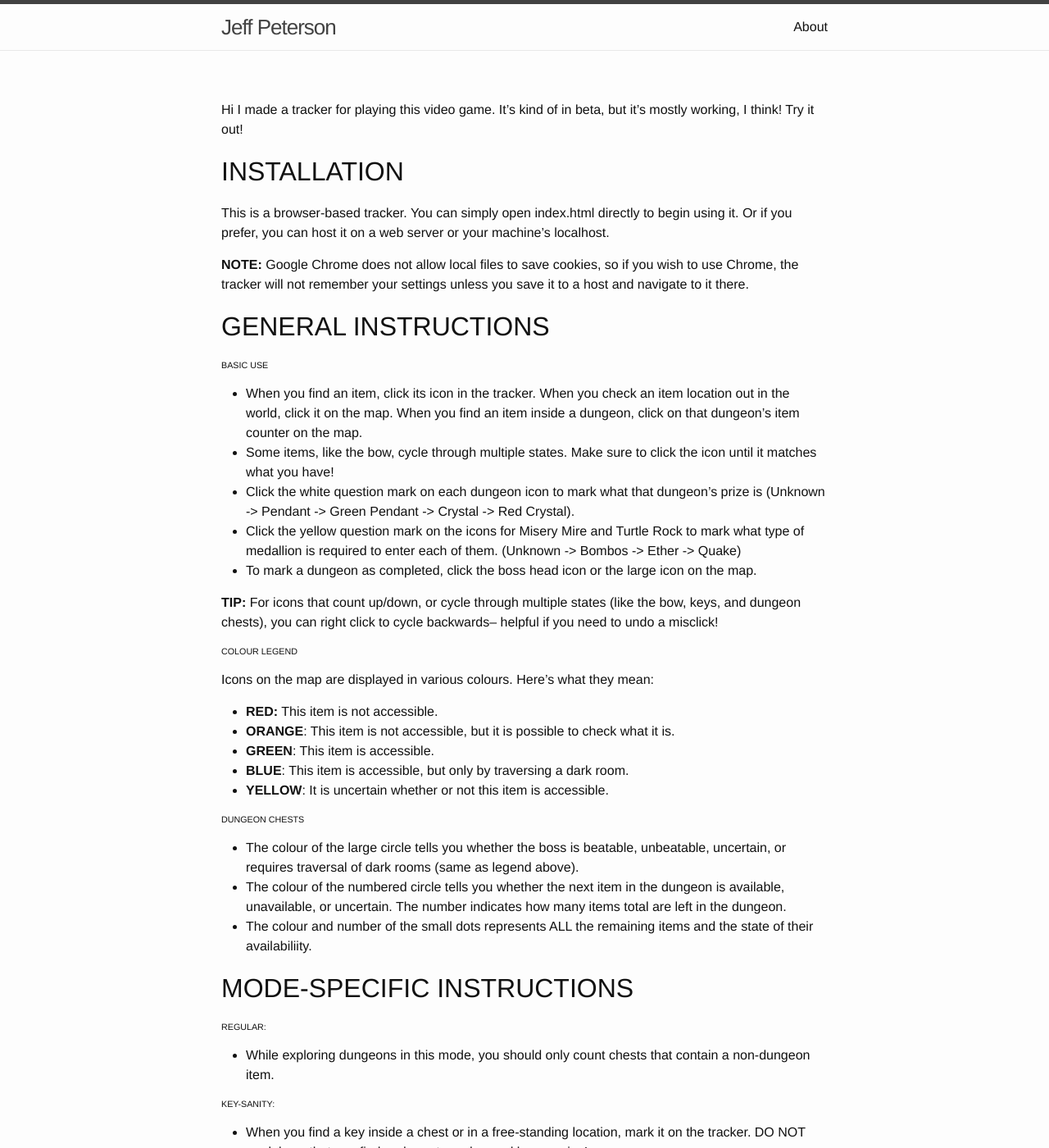
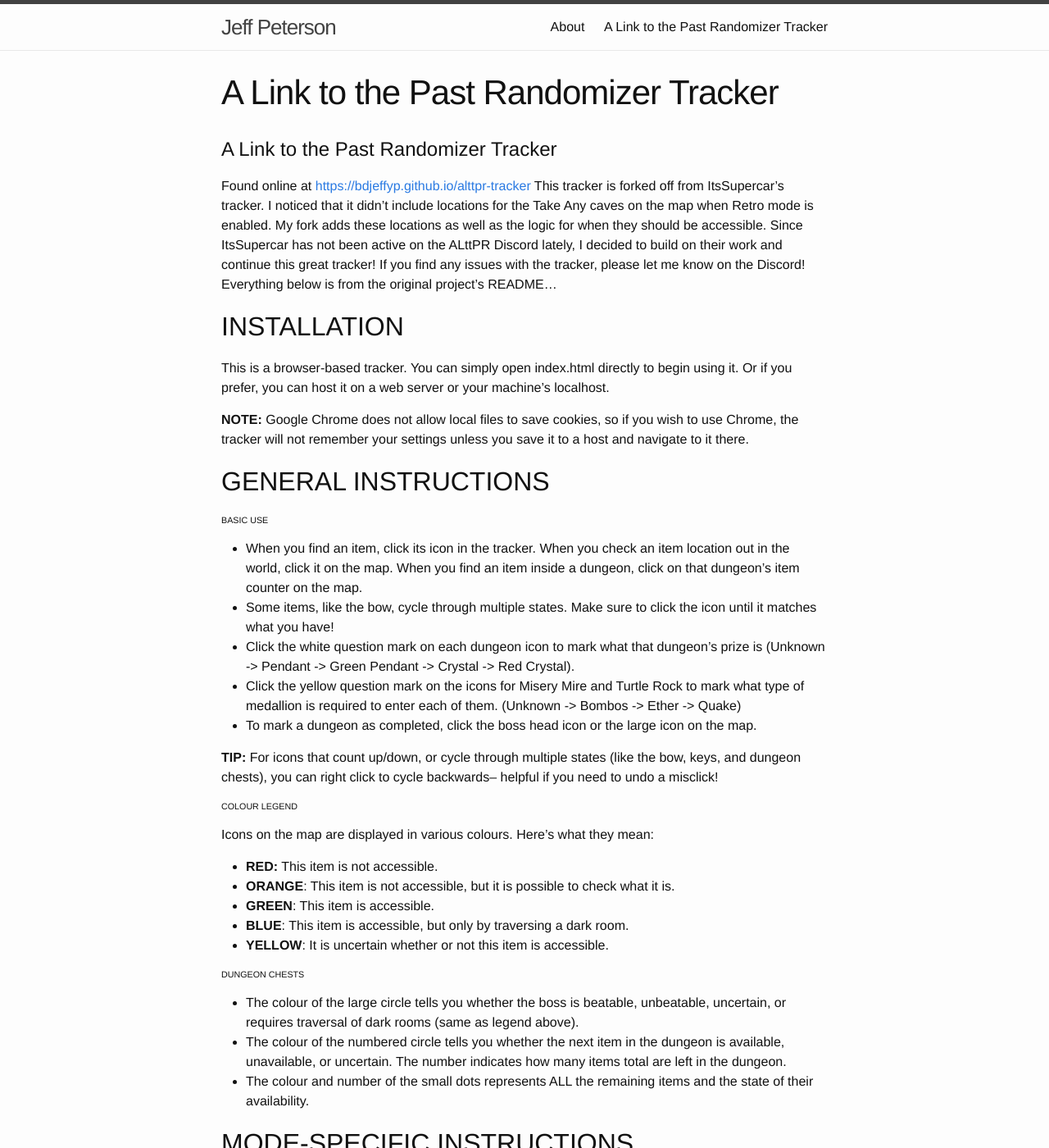
Before and after one commit to bdjeffyp/bdjeffyp.github.io, a Jekyll site: the page built from alttpr-tracker/README.md, in a window 1280 px wide and 1400 px high. Shown: the whole window at 82% size. Built offline with Jekyll 4.4.1, drawn with Linux system fonts in a browser that asks for light colours; our own code applies the rules of GitHub Pages for plain Markdown files.

Commit message:
Update README and title

```diff
--- a/alttpr-tracker/README.md
+++ b/alttpr-tracker/README.md
@@ -1,4 +1,8 @@
-Hi I made a tracker for playing this video game. It's kind of in beta, but it's mostly working, I think! Try it out!
+# A Link to the Past Randomizer Tracker
+Found online at [https://bdjeffyp.github.io/alttpr-tracker](https://bdjeffyp.github.io/alttpr-tracker)
+This tracker is forked off from ItsSupercar's tracker. I noticed that it didn't include locations for the Take Any caves on the map when Retro mode is enabled. My fork adds these locations as well as the logic for when they should be accessible.
+Since ItsSupercar has not been active on the ALttPR Discord lately, I decided to build on their work and continue this great tracker! If you find any issues with the tracker, please let me know on the Discord!
+Everything below is from the original project's README...
 
 ## INSTALLATION
 
@@ -33,7 +37,7 @@
 
 - The colour of the large circle tells you whether the boss is beatable, unbeatable, uncertain, or requires traversal of dark rooms (same as legend above).
 - The colour of the numbered circle tells you whether the next item in the dungeon is available, unavailable, or uncertain. The number indicates how many items total are left in the dungeon.
-- The colour and number of the small dots represents ALL the remaining items and the state of their availabiliity.
+- The colour and number of the small dots represents ALL the remaining items and the state of their availability.
 
 
 ## MODE-SPECIFIC INSTRUCTIONS
--- a/alttpr-tracker/index.html
+++ b/alttpr-tracker/index.html
@@ -2,7 +2,7 @@
 <html>
 
 <head>
-	<title>LTTP Randomizer Tracker</title>
+	<title>ALTTP Randomizer Tracker</title>
 
 	<link rel="stylesheet" type="text/css" href="style.css">
 	<link href="https://fonts.googleapis.com/css?family=Oswald" rel="stylesheet">
```
